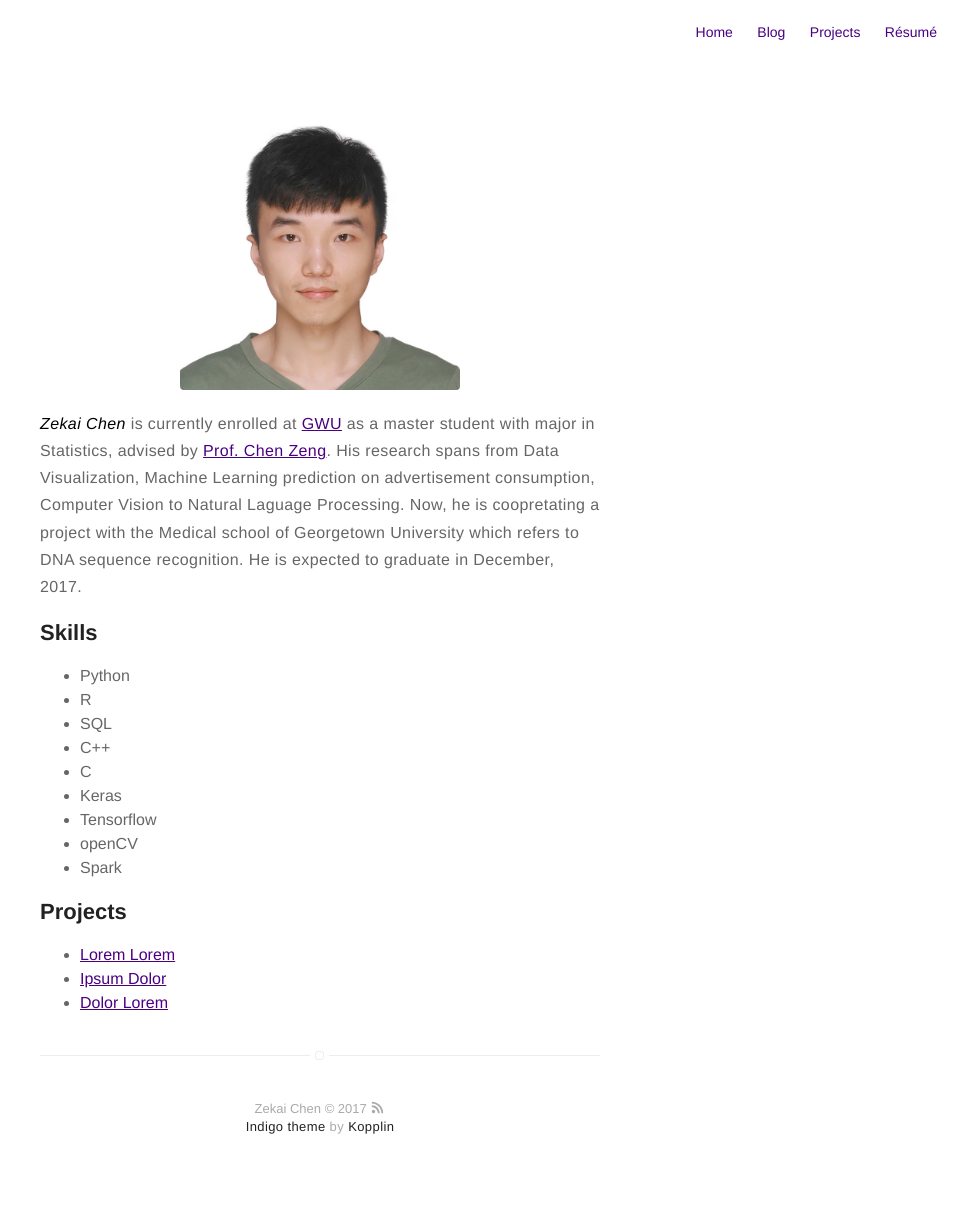
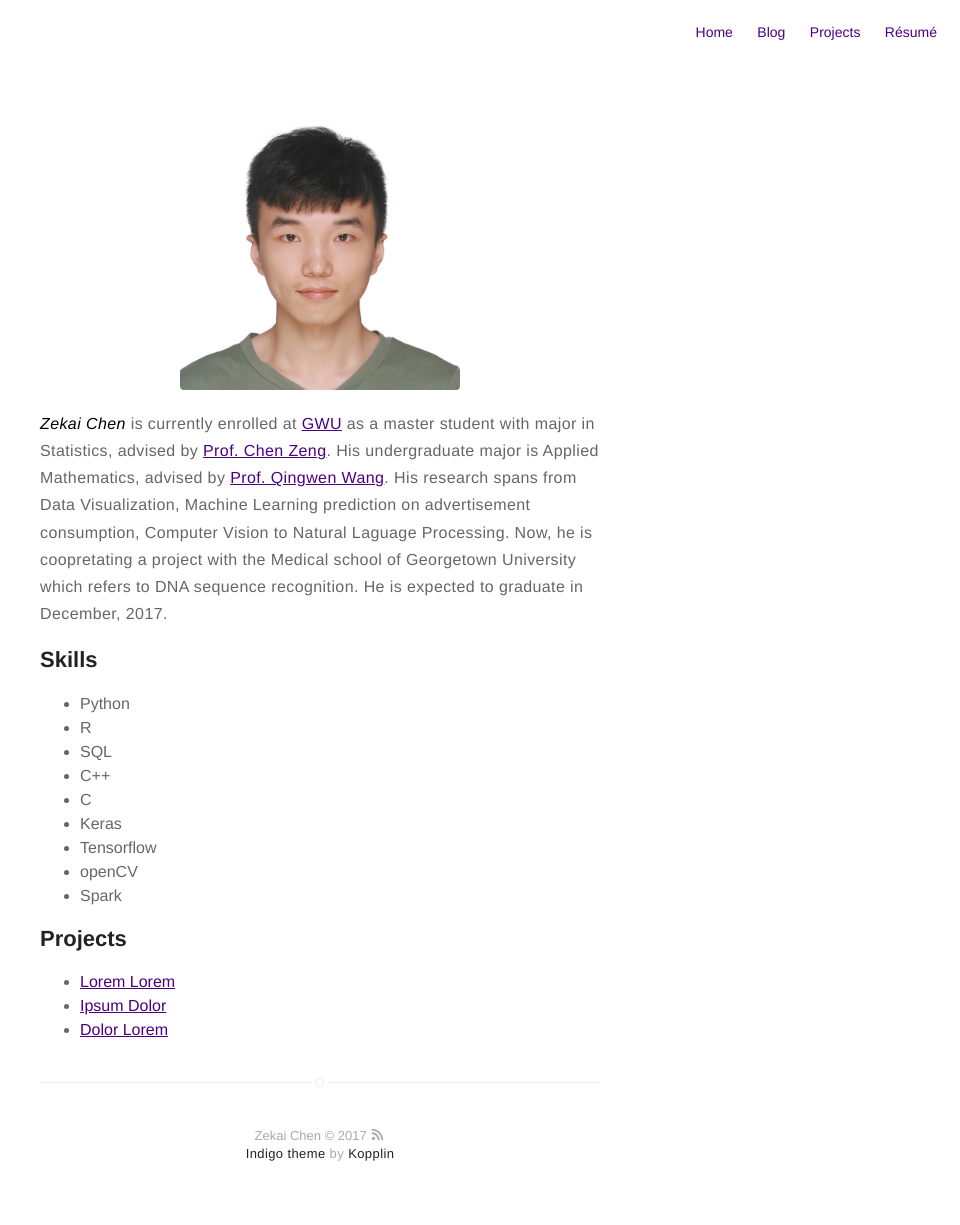
Before and after one commit to shuqizhuzhu/shuqizhuzhu.github.io, a Jekyll site: the page built from about.md, in a window 1280 px wide. Shown: the whole page, without its empty margins (320-1280 px from the left). Built offline with Jekyll 4.4.1, drawn with Linux system fonts in a browser that asks for light colours; before the commit the page ends 1198 px from its top, so only the background shows below that.

Commit message:
Update about.md

```diff
--- a/about.md
+++ b/about.md
@@ -4,7 +4,7 @@ layout: page
 ---
 ![Profile Image]({{ site.url }}/{{ site.picture }})
 
-__*Zekai Chen*__ is currently enrolled at [GWU](https://www.gwu.edu) as a master student with major in Statistics, advised by [Prof. Chen Zeng](http://home.gwu.edu/~chenz/). His research spans from Data Visualization, Machine Learning prediction on advertisement consumption, Computer Vision to Natural Laguage Processing. Now, he is coopretating a project with the Medical school of Georgetown University which refers to DNA sequence recognition. He is expected to graduate in December, 2017.
+__*Zekai Chen*__ is currently enrolled at [GWU](https://www.gwu.edu) as a master student with major in Statistics, advised by [Prof. Chen Zeng](http://home.gwu.edu/~chenz/). His undergraduate major is Applied Mathematics, advised by [Prof. Qingwen Wang](http://math.shu.edu.cn/teacher/wangqingwen/). His research spans from Data Visualization, Machine Learning prediction on advertisement consumption, Computer Vision to Natural Laguage Processing. Now, he is coopretating a project with the Medical school of Georgetown University which refers to DNA sequence recognition. He is expected to graduate in December, 2017.
 
 <h2>Skills</h2>
 
```
